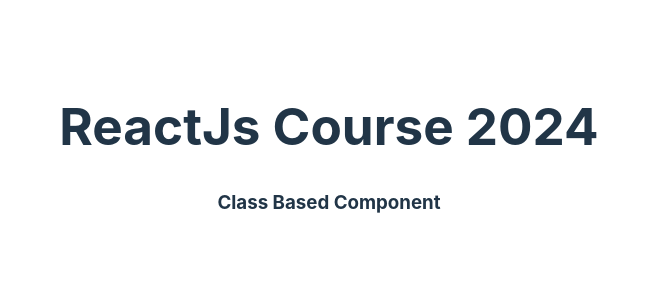
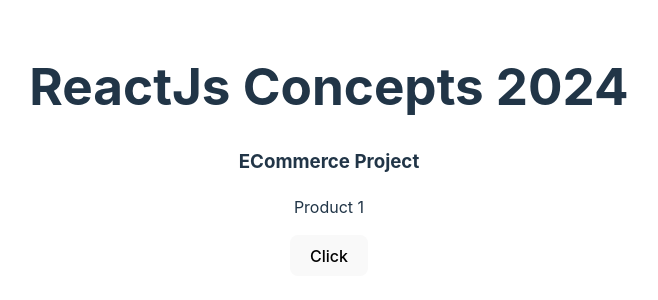
Before and after one commit to phntram/reactjs-course, a React (Vite) app in the folder 2_react_concepts/: page / in a window 1280 px wide. Shown: the part 250-550 px from the top of the page, without its empty margins (311-969 px from the left). Built offline with nearby package versions, Linux system fonts and the light colour scheme.

Commit message:
2_react_concepts: functional component, nested component.

```diff
--- a/2_react_concepts/src/App.jsx
+++ b/2_react_concepts/src/App.jsx
@@ -3,13 +3,18 @@
 import viteLogo from '/vite.svg';
 import './App.css';
 import ClassBasedComponent from './components/class-based-component';
+import FunctionalComponent from './components/functional-component';
+import ProductList from './components/products';
 
 function App() {
 
 	return (
 		<>
-			<h1>ReactJs Course 2024</h1>
-			<ClassBasedComponent></ClassBasedComponent>
+			<h1>ReactJs Concepts 2024</h1>
+			{/* <ClassBasedComponent></ClassBasedComponent>
+			<FunctionalComponent /> */}
+
+			<ProductList />
 		</>
 	);
 }
--- /dev/null
+++ b/2_react_concepts/src/components/functional-component.jsx
@@ -0,0 +1,19 @@
+
+
+// function FunctionalComponent() {
+//     return (
+//         <div>
+//             <h4>Functional Component</h4>
+//         </div>
+//     );
+// }
+
+const FunctionalComponent = () => {
+    return (
+        <div>
+            <h4>Functional Component (Array Function)</h4>
+        </div>
+    );
+};
+
+export default FunctionalComponent;
--- /dev/null
+++ b/2_react_concepts/src/components/products/components/product-item.jsx
@@ -0,0 +1,15 @@
+
+function ButtonComponent() {
+    return <button>Click</button>;
+}
+
+function ProductItem() {
+    return (
+        <div>
+            <p>Product 1</p>
+            <ButtonComponent />
+        </div>
+    );
+}
+
+export default ProductItem;
--- /dev/null
+++ b/2_react_concepts/src/components/products/index.jsx
@@ -0,0 +1,14 @@
+import ProductItem from "./components/product-item";
+
+const dummyProductData = ["Product 1", "Product 2", "Product 3"];
+
+function ProductList() {
+    return (
+        <div>
+            <h3>ECommerce Project</h3>
+            <ProductItem />
+        </div>
+    );
+}
+
+export default ProductList;
```
